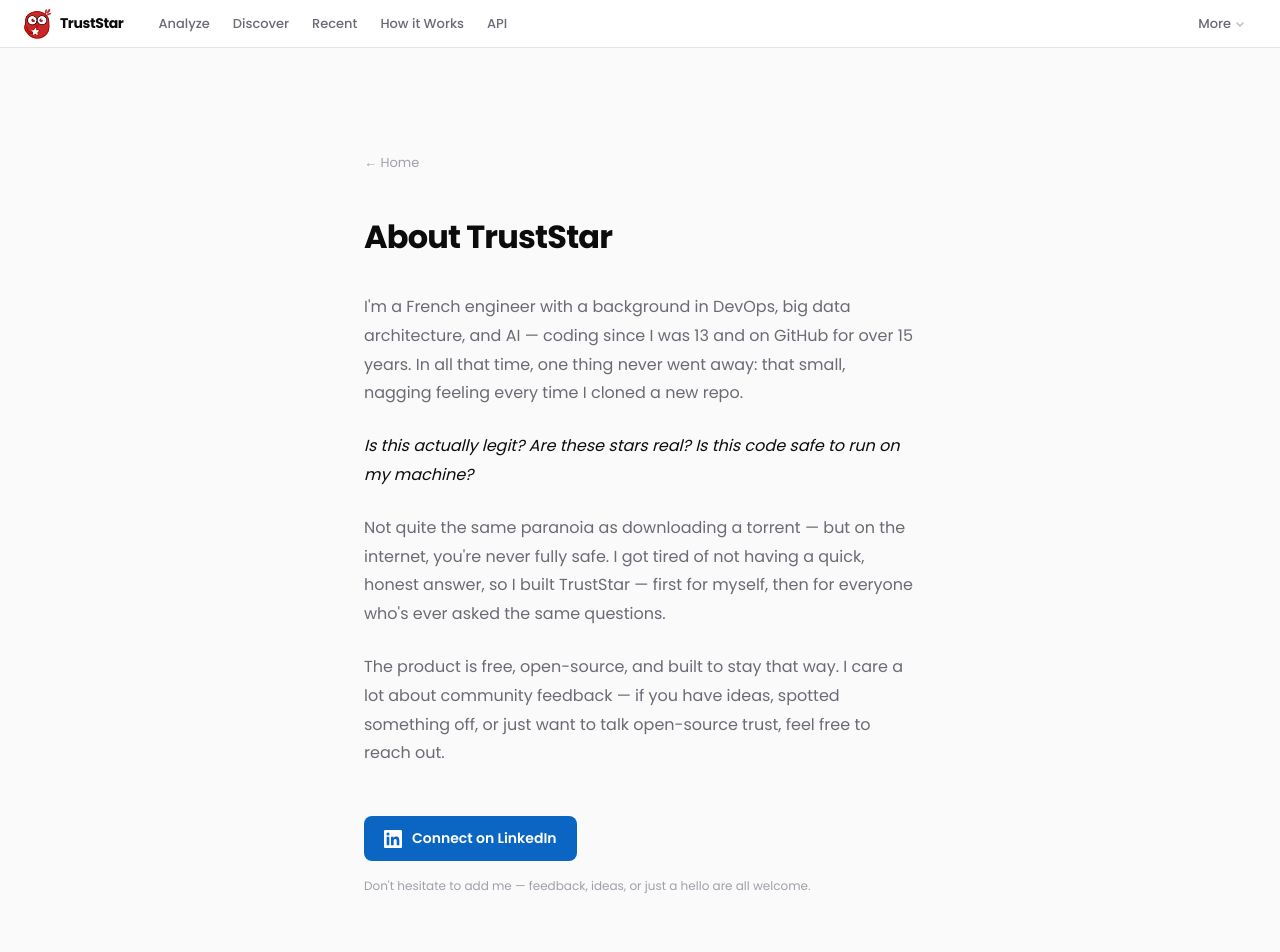
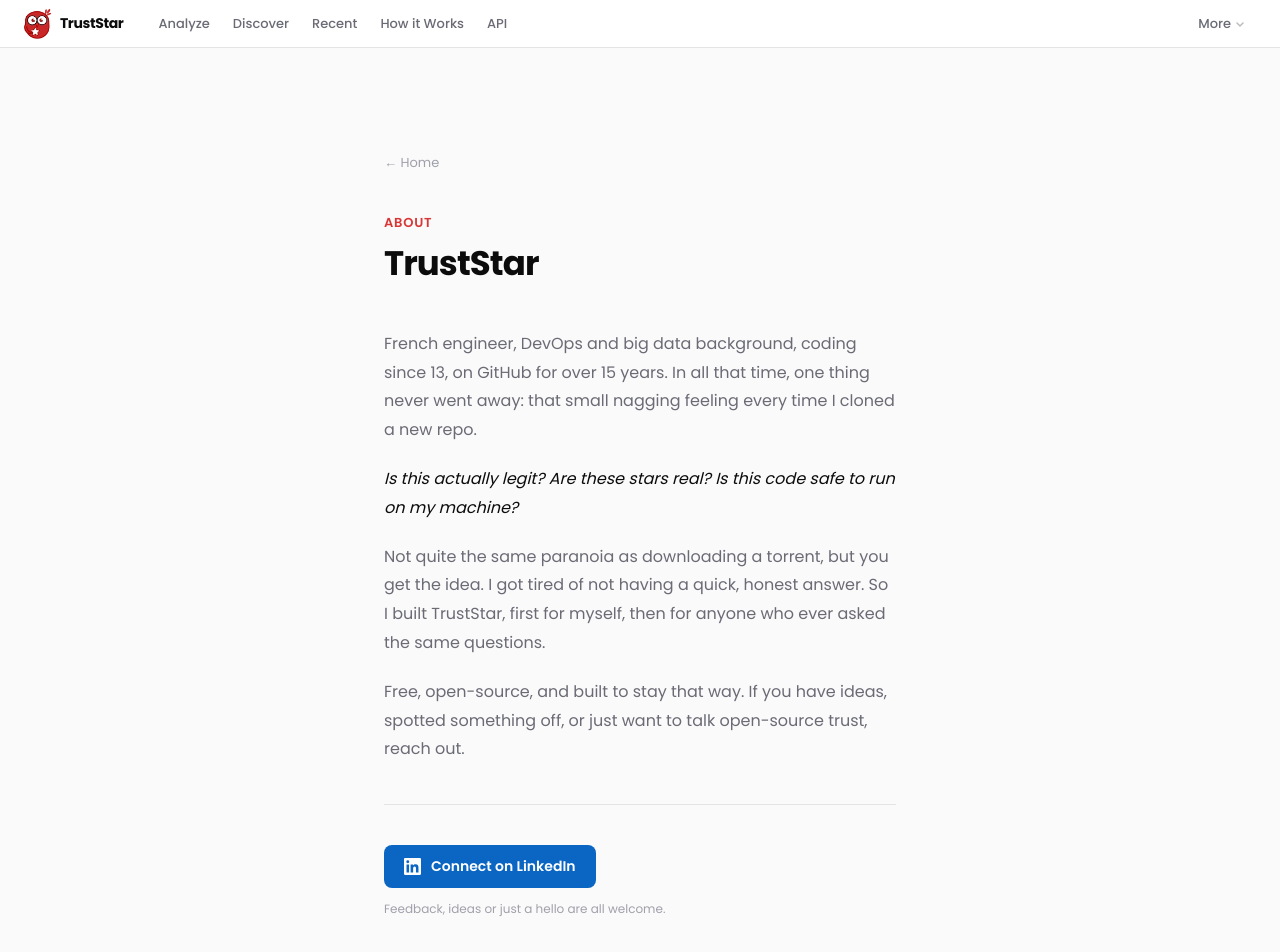
Before and after one commit to truststar-app/truststar, a Next.js app: page /about in a window 1280 px wide. Shown: the top 952 px of the page. Built offline with nearby package versions, Linux system fonts and the light colour scheme.

Commit message:
About: remove em dashes, freshen copy and layout

```diff
--- a/src/app/about/page.tsx
+++ b/src/app/about/page.tsx
@@ -4,40 +4,52 @@
 
 export default function AboutPage() {
   return (
-    <main style={{ maxWidth: 600, margin: "0 auto", padding: "calc(var(--header-h, 48px) + 56px) 24px 80px" }}>
+    <main style={{ maxWidth: 560, margin: "0 auto", padding: "calc(var(--header-h, 48px) + 56px) 24px 80px" }}>
+
       <div style={{ marginBottom: 40 }}>
         <Link href="/" style={{ fontSize: 13, color: "var(--text-tertiary)", textDecoration: "none" }}>
           ← Home
         </Link>
       </div>
 
-      <h1 style={{ fontSize: 32, fontWeight: 700, letterSpacing: "-0.8px", color: "var(--text-primary)", marginBottom: 32 }}>
-        About TrustStar
-      </h1>
+      {/* Header block */}
+      <div style={{ marginBottom: 48 }}>
+        <p style={{ fontSize: 13, fontWeight: 600, color: "var(--accent)", letterSpacing: "0.06em", textTransform: "uppercase", marginBottom: 12 }}>
+          About
+        </p>
+        <h1 style={{ fontSize: 34, fontWeight: 700, letterSpacing: "-0.9px", color: "var(--text-primary)", lineHeight: 1.1, marginBottom: 0 }}>
+          TrustStar
+        </h1>
+      </div>
 
-      <p style={{ fontSize: 16, color: "var(--text-secondary)", lineHeight: 1.8, marginBottom: 24 }}>
-        I&apos;m a French engineer with a background in DevOps, big data architecture, and AI —
-        coding since I was 13 and on GitHub for over 15 years. In all that time, one thing never
-        went away: that small, nagging feeling every time I cloned a new repo.
-      </p>
+      {/* Story */}
+      <div style={{ display: "flex", flexDirection: "column", gap: 20 }}>
+        <p style={{ fontSize: 16, color: "var(--text-secondary)", lineHeight: 1.8 }}>
+          French engineer, DevOps and big data background, coding since 13, on GitHub for over
+          15 years. In all that time, one thing never went away: that small nagging feeling every
+          time I cloned a new repo.
+        </p>
 
-      <p style={{ fontSize: 16, color: "var(--text-secondary)", lineHeight: 1.8, marginBottom: 24 }}>
-        <em style={{ color: "var(--text-primary)", fontStyle: "italic" }}>Is this actually legit?
-        Are these stars real? Is this code safe to run on my machine?</em>
-      </p>
+        <p style={{ fontSize: 16, color: "var(--text-primary)", lineHeight: 1.8, fontStyle: "italic" }}>
+          Is this actually legit? Are these stars real? Is this code safe to run on my machine?
+        </p>
 
-      <p style={{ fontSize: 16, color: "var(--text-secondary)", lineHeight: 1.8, marginBottom: 24 }}>
-        Not quite the same paranoia as downloading a torrent — but on the internet, you&apos;re
-        never fully safe. I got tired of not having a quick, honest answer, so I built
-        TrustStar — first for myself, then for everyone who&apos;s ever asked the same questions.
-      </p>
+        <p style={{ fontSize: 16, color: "var(--text-secondary)", lineHeight: 1.8 }}>
+          Not quite the same paranoia as downloading a torrent, but you get the idea. I got tired
+          of not having a quick, honest answer. So I built TrustStar, first for myself, then for
+          anyone who ever asked the same questions.
+        </p>
 
-      <p style={{ fontSize: 16, color: "var(--text-secondary)", lineHeight: 1.8, marginBottom: 48 }}>
-        The product is free, open-source, and built to stay that way. I care a lot about
-        community feedback — if you have ideas, spotted something off, or just want to talk
-        open-source trust, feel free to reach out.
-      </p>
+        <p style={{ fontSize: 16, color: "var(--text-secondary)", lineHeight: 1.8 }}>
+          Free, open-source, and built to stay that way. If you have ideas, spotted something off,
+          or just want to talk open-source trust, reach out.
+        </p>
+      </div>
 
+      {/* Divider */}
+      <div style={{ height: 1, background: "var(--border)", margin: "40px 0" }} />
+
+      {/* CTA */}
       <a
         href="https://www.linkedin.com/in/ramdane-a-304b2a200/"
         target="_blank"
@@ -46,7 +58,7 @@
           display: "inline-flex",
           alignItems: "center",
           gap: 10,
-          padding: "12px 20px",
+          padding: "11px 20px",
           background: "#0A66C2",
           color: "#fff",
           borderRadius: 8,
@@ -58,15 +70,15 @@
         onMouseEnter={(e) => { (e.currentTarget as HTMLElement).style.background = "#004182"; }}
         onMouseLeave={(e) => { (e.currentTarget as HTMLElement).style.background = "#0A66C2"; }}
       >
-        <svg width="18" height="18" viewBox="0 0 24 24" fill="currentColor" aria-hidden="true">
+        <svg width="17" height="17" viewBox="0 0 24 24" fill="currentColor" aria-hidden="true">
           <path d="M20.447 20.452h-3.554v-5.569c0-1.328-.027-3.037-1.852-3.037-1.853 0-2.136 1.445-2.136 2.939v5.667H9.351V9h3.414v1.561h.046c.477-.9 1.637-1.85 3.37-1.85 3.601 0 4.267 2.37 4.267 5.455v6.286zM5.337 7.433a2.062 2.062 0 0 1-2.063-2.065 2.064 2.064 0 1 1 2.063 2.065zm1.782 13.019H3.555V9h3.564v11.452zM22.225 0H1.771C.792 0 0 .774 0 1.729v20.542C0 23.227.792 24 1.771 24h20.451C23.2 24 24 23.227 24 22.271V1.729C24 .774 23.2 0 22.222 0h.003z"/>
         </svg>
         Connect on LinkedIn
       </a>
+      <p style={{ marginTop: 12, fontSize: 12, color: "var(--text-tertiary)" }}>
+        Feedback, ideas or just a hello are all welcome.
+      </p>
 
-      <p style={{ marginTop: 16, fontSize: 12, color: "var(--text-tertiary)" }}>
-        Don&apos;t hesitate to add me — feedback, ideas, or just a hello are all welcome.
-      </p>
     </main>
   );
 }
```
